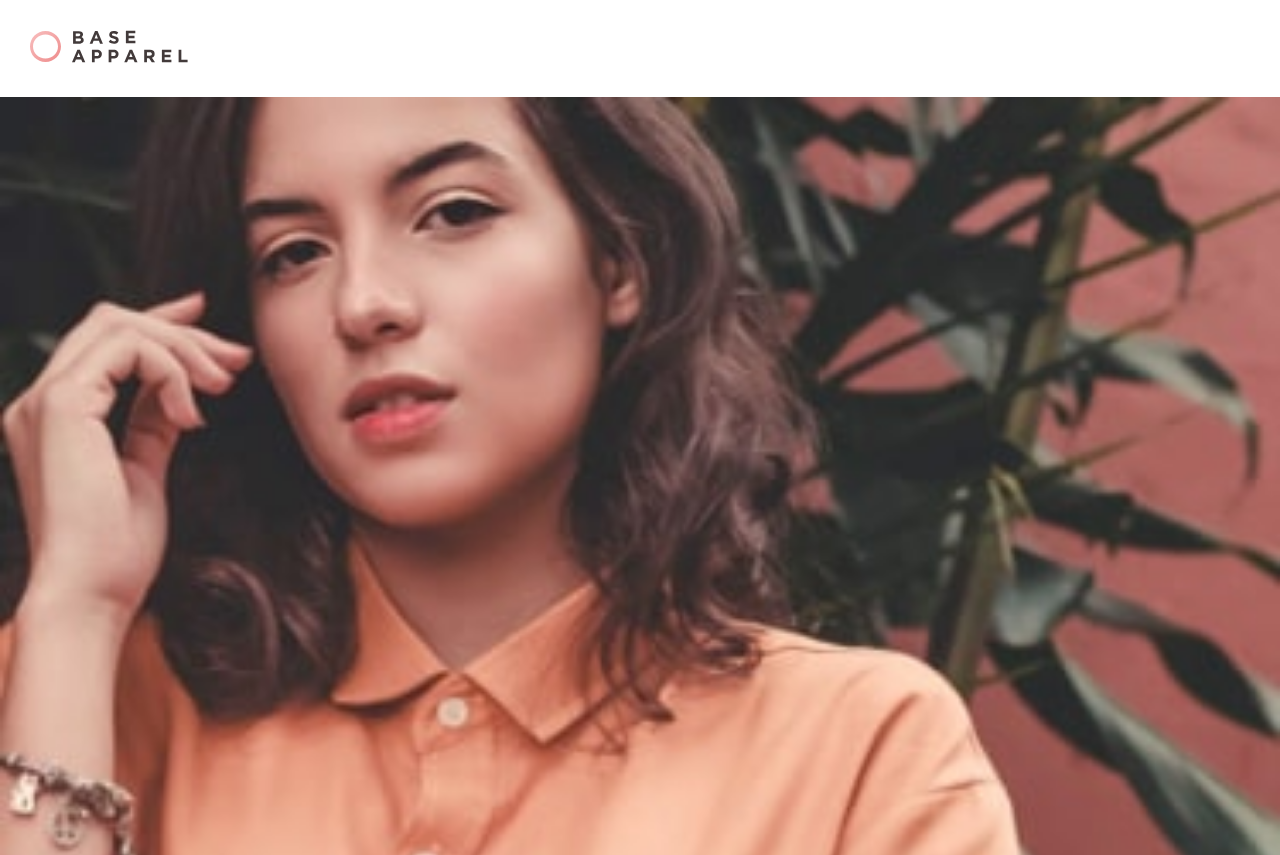
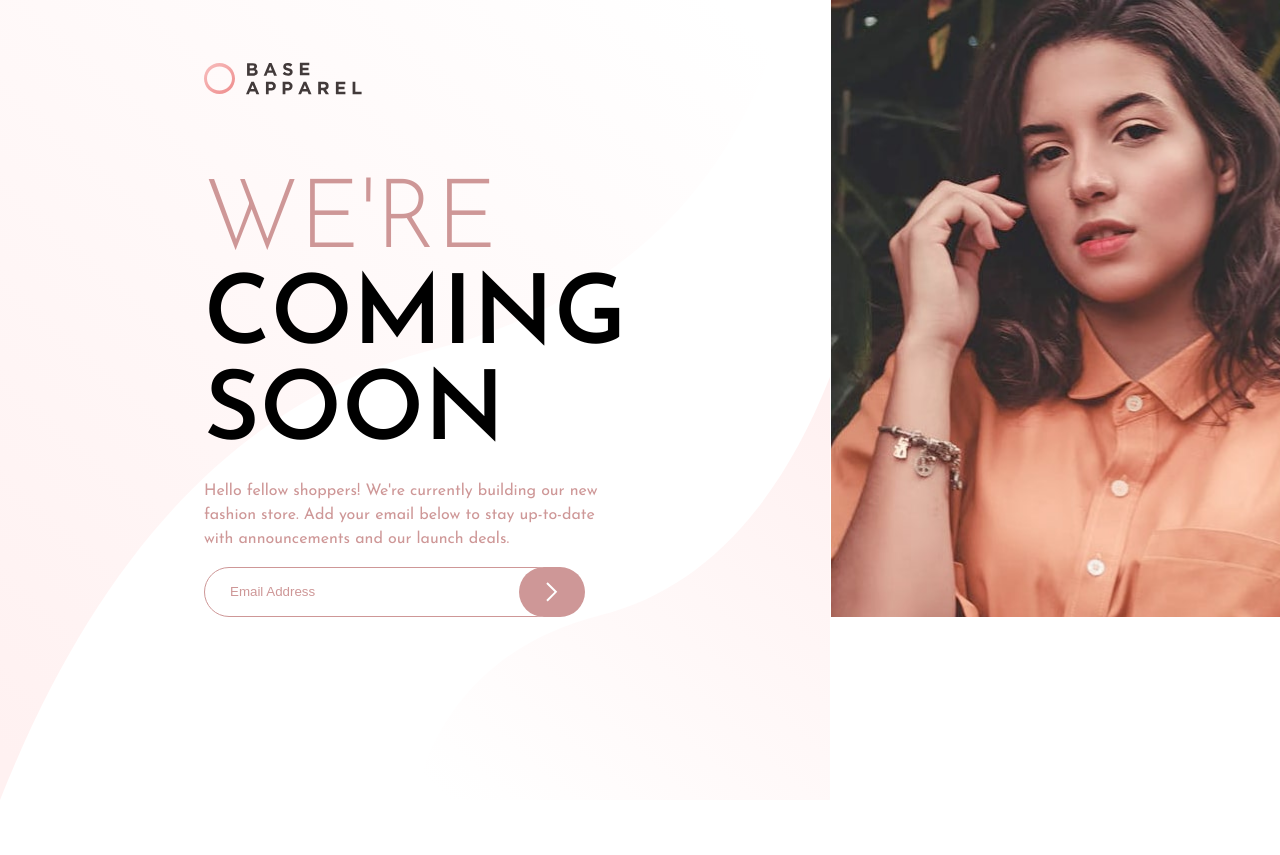
Before and after one commit to lmpko/frontendmentor-base-apparel-coming-soon-master, a React app: page / in a window 1280 px wide. Shown: the top 855 px of the page. After the commit the page ends 800 px from the top, so only its background shows below. Built offline with nearby package versions, Linux system fonts and the light colour scheme.

Commit message:
desktop css done

```diff
--- a/app.css
+++ b/app.css
@@ -16,16 +16,26 @@ body{
     overflow-x: hidden;
 }
 
+
 .logo{
     padding: 1.875rem;
+    grid-area: logo;
 }
 
-.hero{
-    width: 100vw;
+.img-container{
+    background: url("/images/hero-mobile.jpg");
+    background-repeat: no-repeat;
+    grid-area: hero;
+    height: 15.625rem;
 }
 
 .overview{
     text-align: center;
+    grid-area: overview;
+}
+
+.form-area{
+    grid-area: form;
 }
 
 .overview h1{
@@ -72,3 +82,47 @@ body{
 .input-container input::placeholder {
     color: var(--primary-color);
 }
+
+@media (min-width: 768px){
+    body{
+        background: url("/images/bg-pattern-desktop.svg");
+        background-repeat: no-repeat;
+        background-size: auto;
+    }
+    .card {
+        display: grid;
+        grid-template-columns: 1.2fr 1fr;
+        grid-template-rows: 0.1fr 1fr 0.3fr;
+
+        grid-template-areas:
+        "logo hero"
+        "overview hero"
+        "form hero";
+    }
+
+    .img-container{
+        background: url("/images/hero-desktop.jpg");
+        height: 100%;
+        background-repeat: no-repeat;
+        background-size: auto;
+
+    }
+
+    .overview h1{
+        font-size: 6rem;
+    }
+
+    .overview, .form-area , .logo{
+        text-align: left;
+        margin: 0 12.75rem;
+    }
+
+    .overview p, .input-container, .logo{
+        padding: 0;
+    }
+
+    .logo{
+        padding-top: 3.875rem;
+    }
+
+}
--- a/src/CardComponent.js
+++ b/src/CardComponent.js
@@ -1,13 +1,14 @@
 import React from 'react'
 import logo from "/images/logo.svg"
-import hero from "/images/hero-mobile.jpg"
 import arrow from "/images/icon-arrow.svg"
 
 const CardComponent = () => {
   return (
     <section className='card'>
         <img src={logo} alt="logo" className='logo' />
-        <img src={hero} alt="hero" className='hero'/>
+        <div className='img-container'>
+
+        </div>
         <div className='overview'>
             <h1><span>We're</span> coming soon</h1>
                 <p>
@@ -15,7 +16,7 @@ const CardComponent = () => {
                     Add your email below to stay up-to-date with announcements and our launch deals.
                 </p>
         </div>
-        <form>
+        <form className='form-area'>
             <div className='input-container'>
                 <input type="email" placeholder='Email Address'/>
                 <img src={arrow} alt="arrow" className='arrow' />
```
